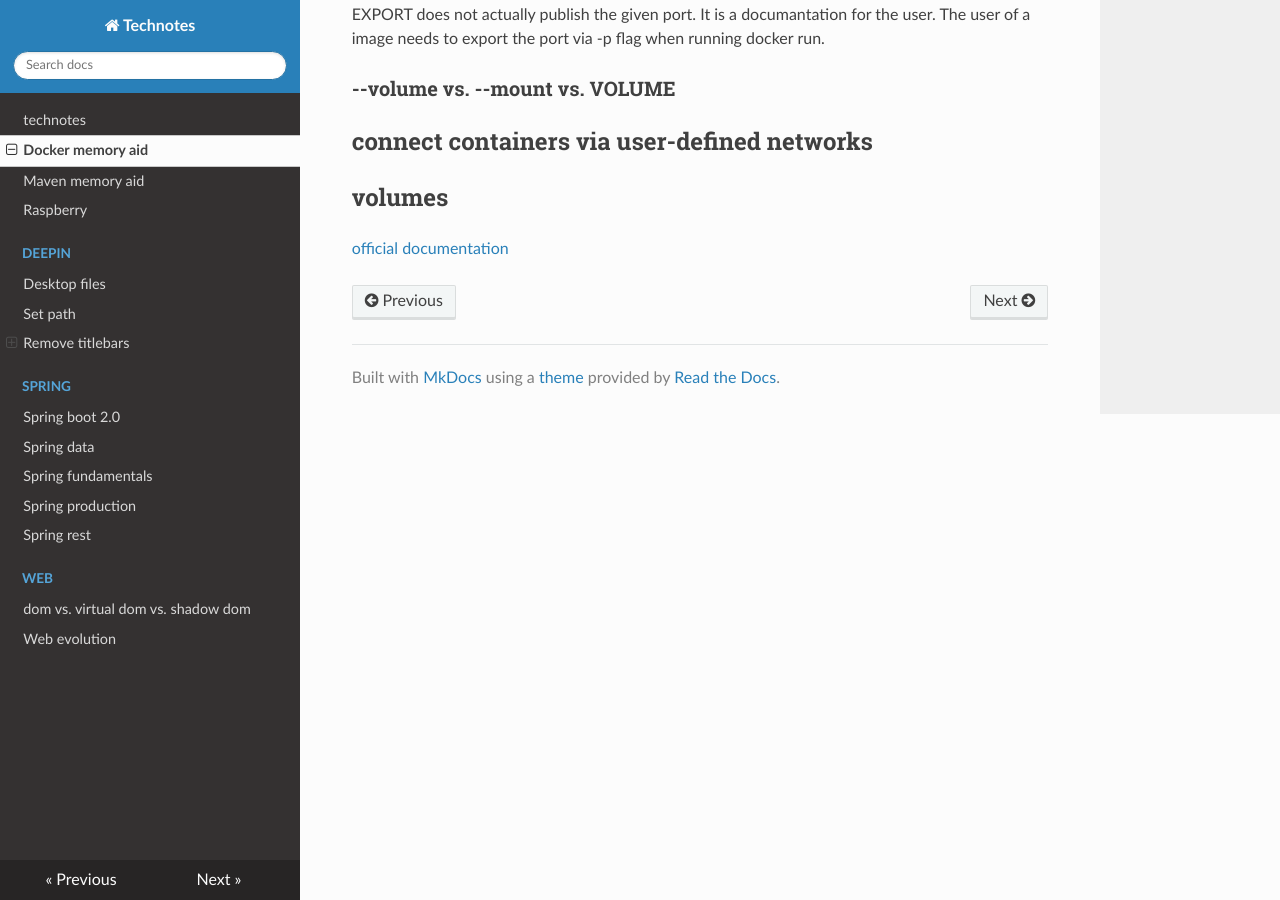
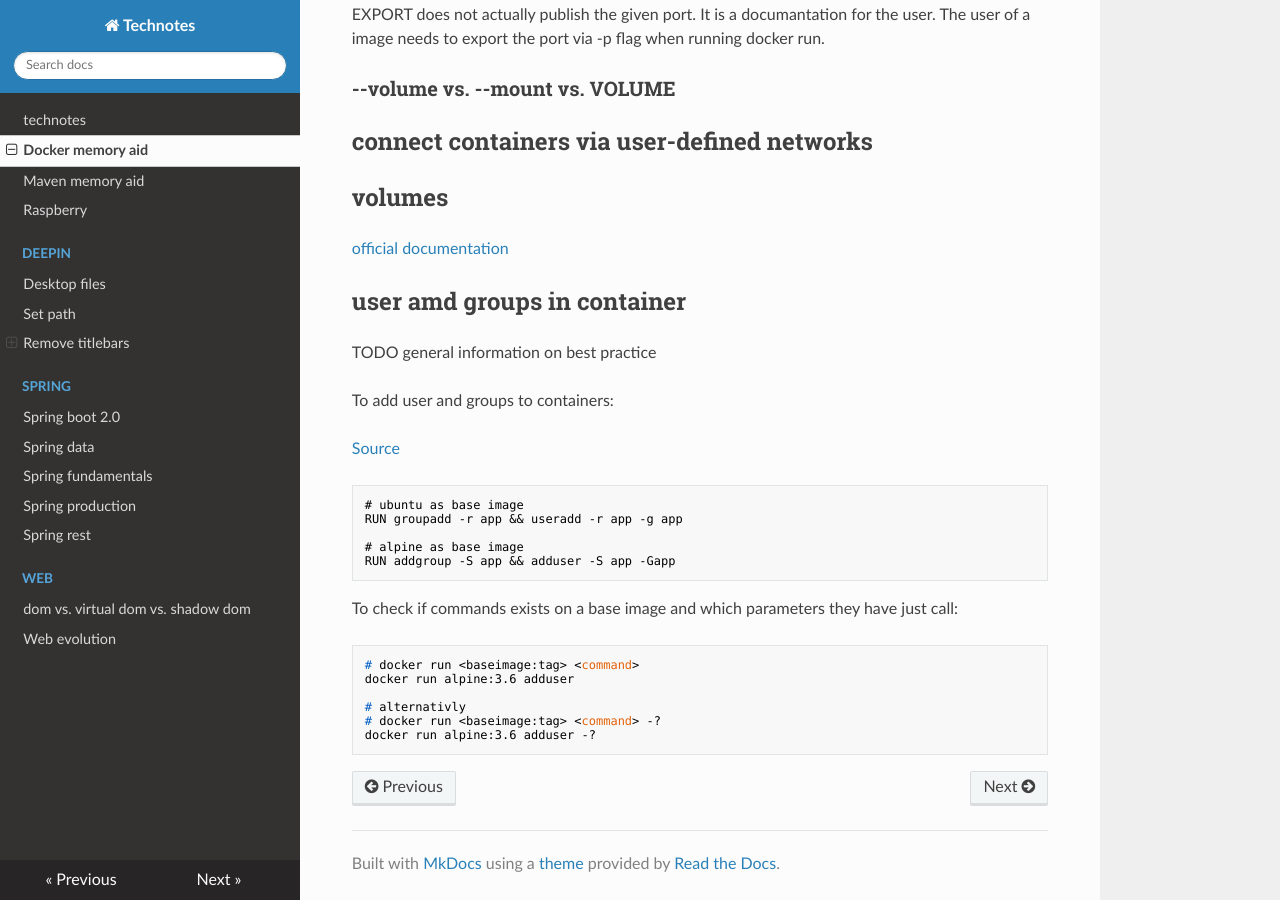
Before and after one commit to organicaudio/useful-code-snippets2, an MkDocs documentation site: the page built from docs/docker-memory-aid.md, in a window 1280 px wide and 900 px high, scrolled down 2690 px. Built offline with MkDocs 1.6.1, drawn with Linux system fonts in a browser that asks for light colours; nearby versions of some CDN libraries.

Commit message:
info on user and groups in container

````diff
--- a/docs/docker-memory-aid.md
+++ b/docs/docker-memory-aid.md
@@ -107,3 +107,30 @@ EXPORT does not actually publish the given port. It is a documantation for the u
 ## volumes
 
 [official documentation](https://docs.docker.com/storage/volumes/)
+
+## user amd groups in container
+
+TODO general information on best practice
+
+To add user and groups to containers:
+
+[Source](https://github.com/mhart/alpine-node/issues/48)
+
+```dockerfile
+# ubuntu as base image
+RUN groupadd -r app && useradd -r app -g app
+
+# alpine as base image
+RUN addgroup -S app && adduser -S app -Gapp
+```
+
+To check if commands exists on a base image and which parameters they have just call:
+
+```shell
+# docker run <baseimage:tag> <command>
+docker run alpine:3.6 adduser
+
+# alternativly
+# docker run <baseimage:tag> <command> -?
+docker run alpine:3.6 adduser -?
+```
````
